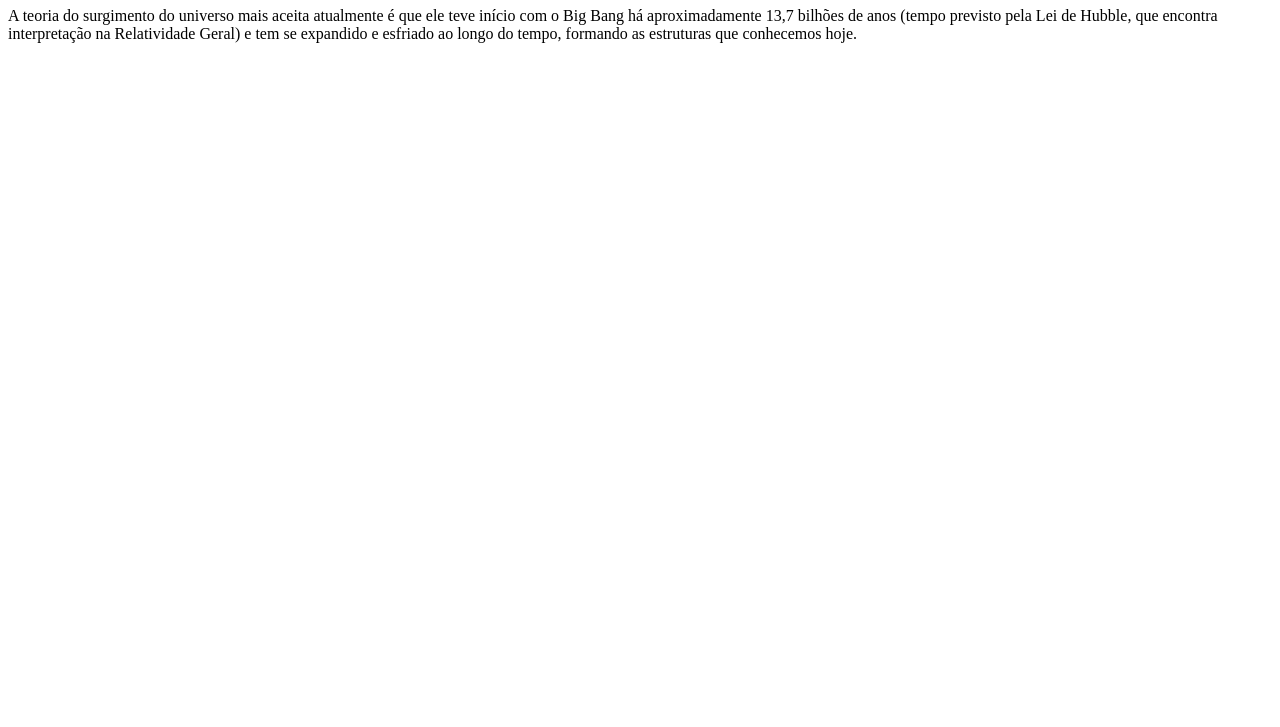
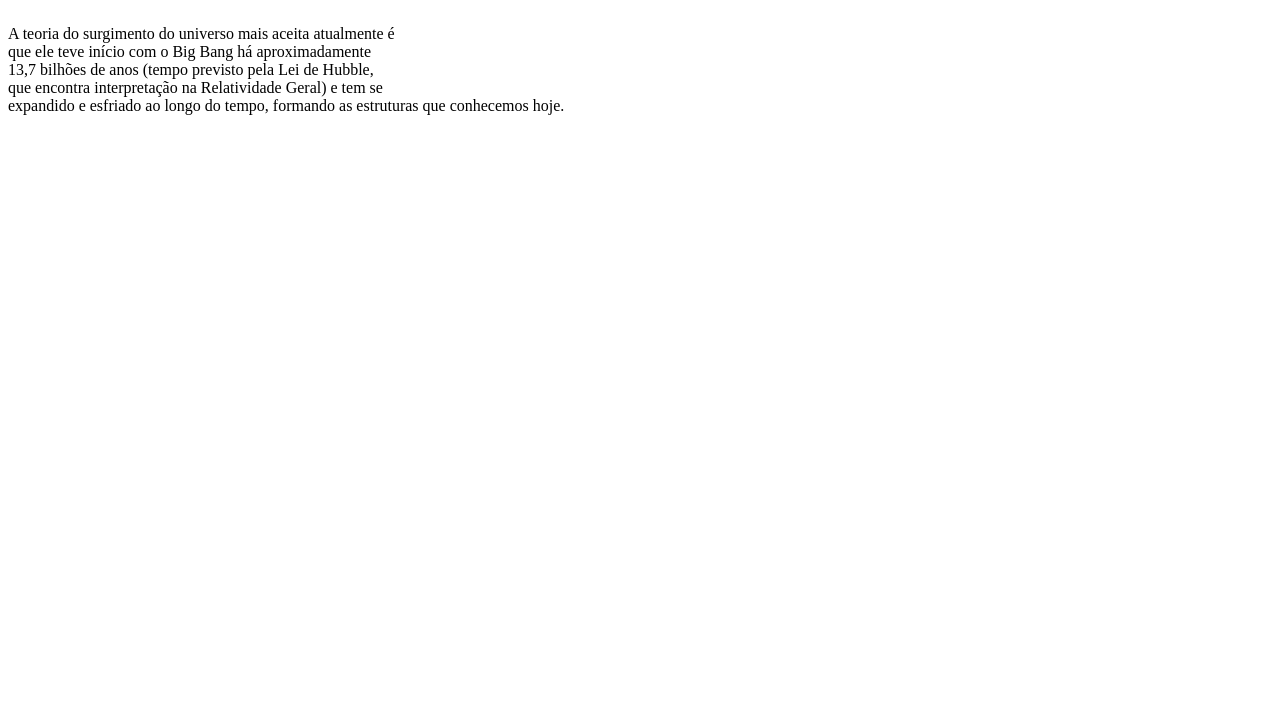
Before and after one commit to Thiagocastrojuchem/Thiago-HTML, a plain HTML site: page index.html in a window 1280 px wide. Shown: the part 73-800 px from the top of the page. Drawn offline with Linux system fonts and the light colour scheme.

Commit message:
Update index.html

```diff
--- a/index.html
+++ b/index.html
@@ -8,10 +8,10 @@
 <body>
     <h1>Sobre o Universo</h1>
 
-    <p>A teoria do surgimento do universo mais aceita atualmente é
-    que ele teve início com o Big Bang há aproximadamente
-    13,7 bilhões de anos (tempo previsto pela Lei de Hubble,
-    que encontra interpretação na Relatividade Geral) e tem se
-    expandido e esfriado ao longo do tempo, formando as estruturas que conhecemos hoje.</p>
+    <br>A teoria do surgimento do universo mais aceita atualmente é
+    <br>que ele teve início com o Big Bang há aproximadamente
+    <br>13,7 bilhões de anos (tempo previsto pela Lei de Hubble,
+    <br>que encontra interpretação na Relatividade Geral) e tem se
+    <br>expandido e esfriado ao longo do tempo, formando as estruturas que conhecemos hoje.
 </body>
 </html>
```
